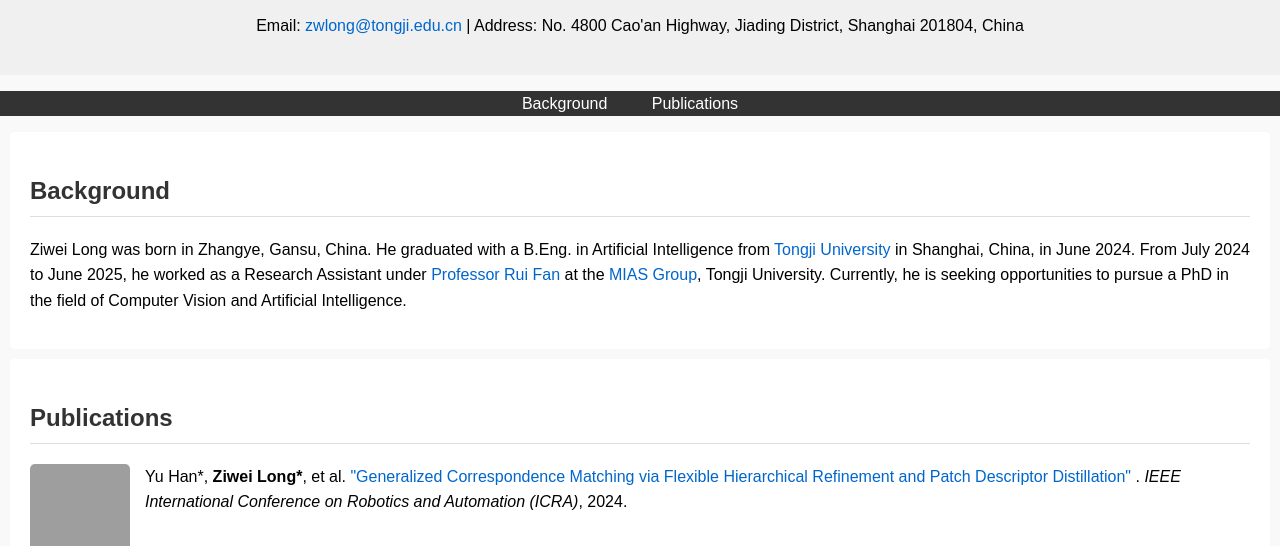
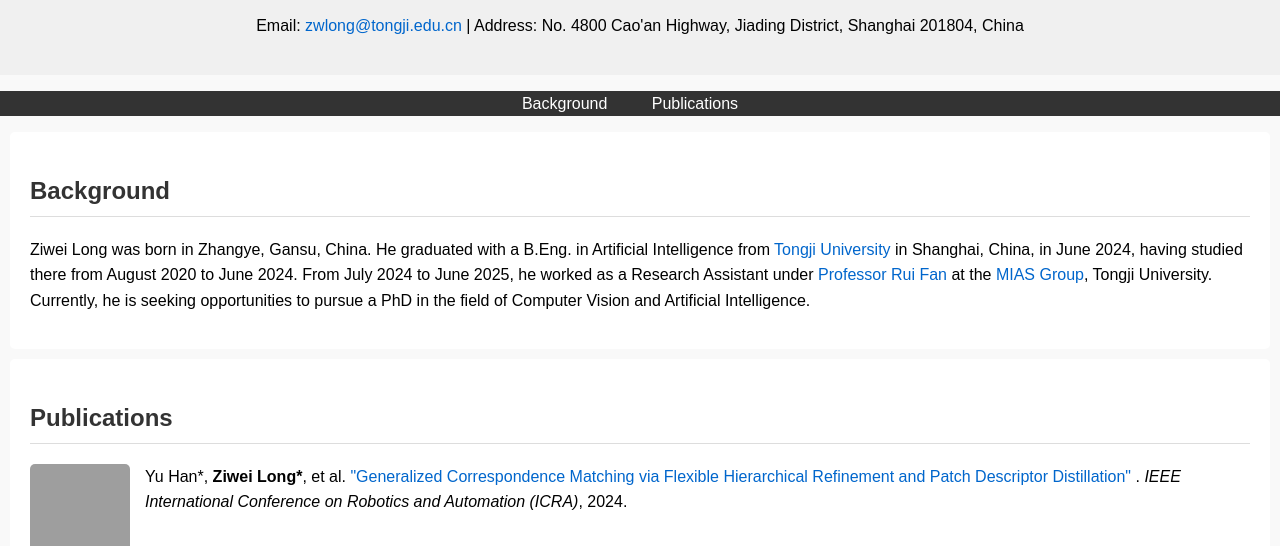
Before and after one commit to SwayLong/SwayLong.github.io, a plain HTML site: page index.html in a window 1280 px wide. Shown: the part 254-800 px from the top of the page. Drawn offline with Linux system fonts and the light colour scheme; grey boxes are pictures that could not be loaded.

Commit message:
Update index.html

```diff
--- a/index.html
+++ b/index.html
@@ -3,7 +3,7 @@
 <head>
     <meta charset="UTF-8">
     <meta name="viewport" content="width=device-width, initial-scale=1.0">
-    <title>Ziwei Long </title>
+    <title>Ziwei Long - PhD Applicant in CV/AI</title>
     <style>
         body {
             font-family: Arial, sans-serif;
@@ -109,7 +109,7 @@
     </nav>
     <section id="background">
         <h2>Background</h2>
-        <p>Ziwei Long was born in Zhangye, Gansu, China. He graduated with a B.Eng. in Artificial Intelligence from <a href="https://www.tongji.edu.cn/" target="_blank">Tongji University</a> in Shanghai, China, in June 2024. From July 2024 to June 2025, he worked as a Research Assistant under <a href="https://www.ruirangerfan.com/" target="_blank">Professor Rui Fan</a> at the <a href="https://mias.group/members/" target="_blank">MIAS Group</a>, Tongji University. Currently, he is seeking opportunities to pursue a PhD in the field of Computer Vision and Artificial Intelligence.</p>
+        <p>Ziwei Long was born in Zhangye, Gansu, China. He graduated with a B.Eng. in Artificial Intelligence from <a href="https://www.tongji.edu.cn/" target="_blank">Tongji University</a> in Shanghai, China, in June 2024, having studied there from August 2020 to June 2024. From July 2024 to June 2025, he worked as a Research Assistant under <a href="https://www.ruirangerfan.com/" target="_blank">Professor Rui Fan</a> at the <a href="https://mias.group/members/" target="_blank">MIAS Group</a>, Tongji University. Currently, he is seeking opportunities to pursue a PhD in the field of Computer Vision and Artificial Intelligence.</p>
     </section>
     <section id="publications">
         <h2>Publications</h2>
```
